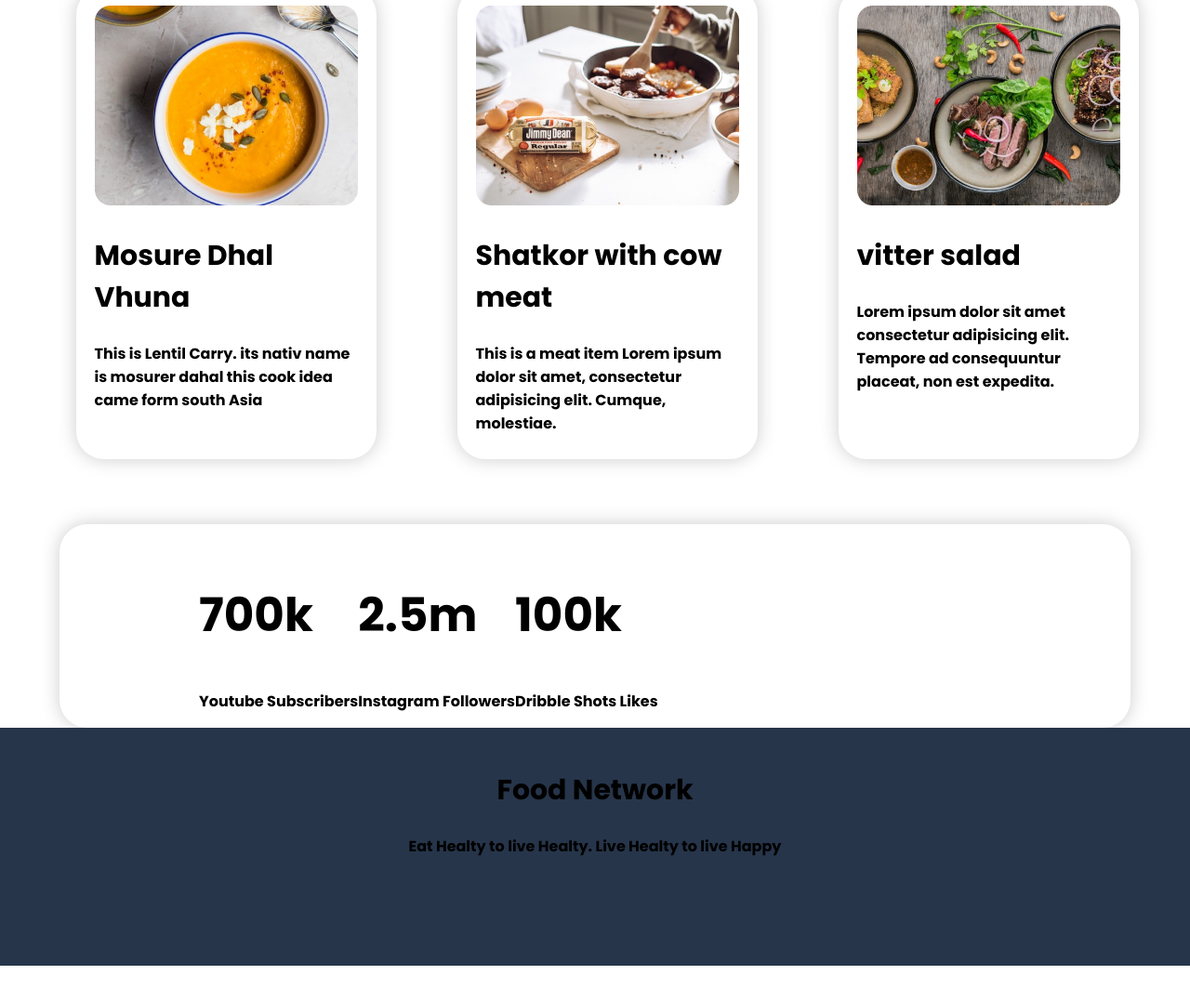
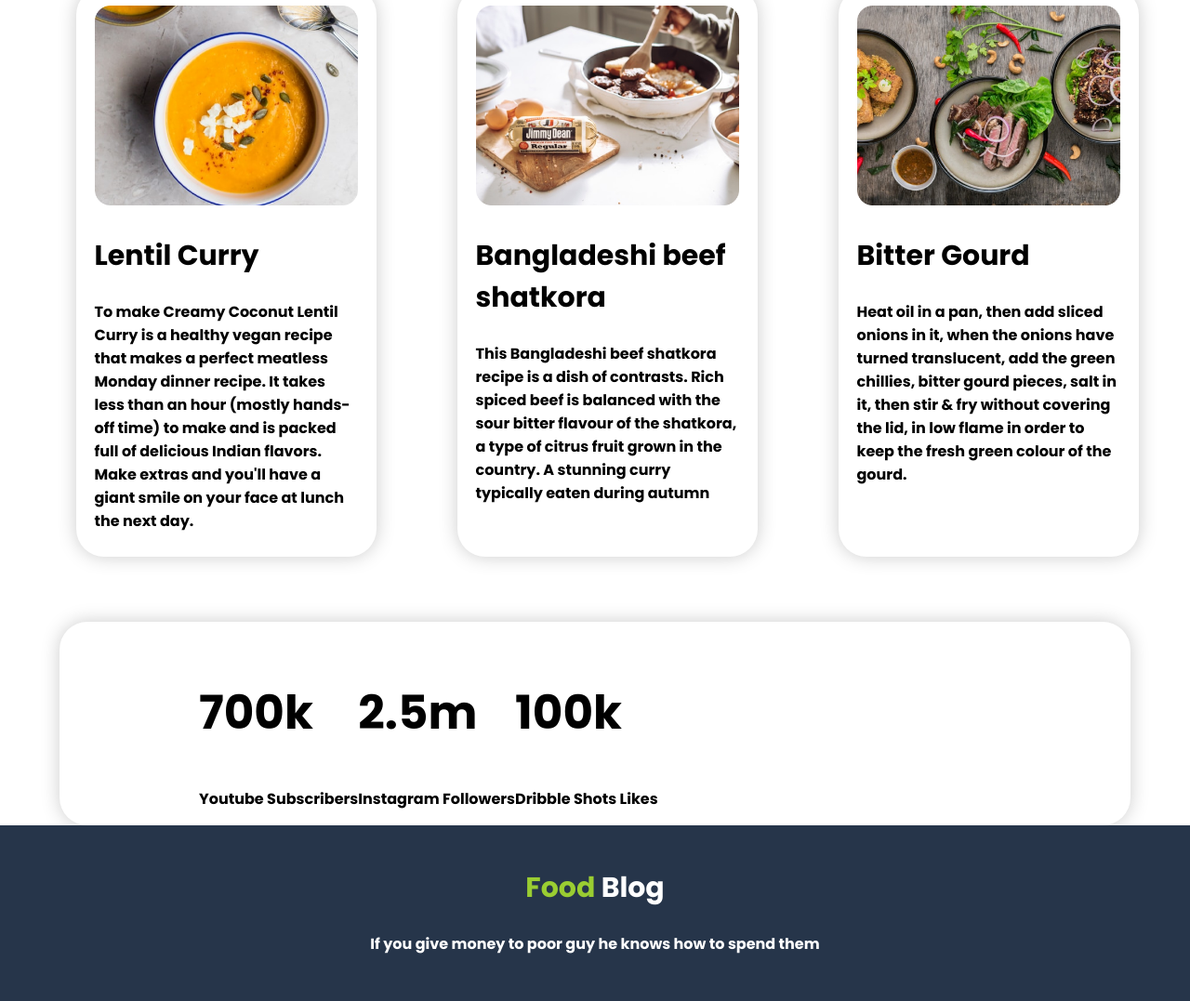
Before and after one commit to Hasankoysor/my-first-assessment, a plain HTML site: page index.html in a window 1280 px wide. Shown: the part 1635-2712 px from the top of the page at 93% size. Before the commit the page ends 2674 px from the top, so only its background shows below. Drawn offline with Linux system fonts and the light colour scheme.

Commit message:
add footer

```diff
--- a/index.html
+++ b/index.html
@@ -60,24 +60,30 @@
             <div class="supermodel">
                 <div><img src="img/dhal.png" alt=""></div>
                 <div>
-                    <h2>Mosure Dhal Vhuna</h2>
-                    <p>This is Lentil Carry. its nativ name is mosurer dahal this cook idea came form south Asia </p>
+                    <h2>Lentil Curry</h2>
+                    <p>To make Creamy Coconut Lentil Curry is a healthy vegan recipe that makes a perfect
+                        meatless Monday dinner recipe. It takes less than an hour (mostly hands-off time) to make and is
+                        packed full of delicious Indian flavors. Make extras and you'll have a giant smile on your face
+                        at lunch the next day.</p>
                 </div>
             </div>
             <div class="supermodel">
                 <div><img src="img/magso.jpg" alt=""></div>
                 <div>
-                    <h2>Shatkor with cow meat</h2>
-                    <p>This is a meat item Lorem ipsum dolor sit amet, consectetur adipisicing elit. Cumque, molestiae.
+                    <h2>Bangladeshi beef shatkora</h2>
+                    <p>This Bangladeshi beef shatkora recipe is a dish of contrasts. Rich spiced beef is balanced with
+                        the sour bitter flavour of the shatkora, a type of citrus fruit grown in the country. A stunning
+                        curry typically eaten during autumn
                     </p>
                 </div>
             </div>
             <div class="supermodel">
                 <div><img src="img/Project Cover1.jpg" alt=""></div>
                 <div>
-                    <h2>vitter salad</h2>
-                    <p>Lorem ipsum dolor sit amet consectetur adipisicing elit. Tempore ad consequuntur placeat, non est
-                        expedita.</p>
+                    <h2>Bitter Gourd</h2>
+                    <p>Heat oil in a pan, then add sliced onions in it, when the onions have turned translucent, add the
+                        green chillies, bitter gourd pieces, salt in it, then stir & fry without covering the lid, in
+                        low flame in order to keep the fresh green colour of the gourd.</p>
                 </div>
             </div>
         </div>
@@ -98,8 +104,8 @@
 
     </section>
     <footer class="footer">
-        <h2>Food Network</h2>
-        <p>Eat Healty to live Healty. Live Healty to live Happy</p>
+        <h2> <span class="footerfood">Food</span> Blog</h2>
+        <p> If you give money to poor guy he knows how to spend them</p>
     </footer>
 
 </body>
--- a/style.css
+++ b/style.css
@@ -25,7 +25,7 @@ h1 {
   padding: 10px 40px;
   color: white;
   background-image: linear-gradient(orange, tomato, red);
-  border-radius: 10px;
+  border-radius: 30px;
 }
 .middle {
   width: 50%;
@@ -85,4 +85,8 @@ h2 {
   background-color: #26354a;
   padding-bottom: 100px;
   padding-top: 20px;
+  color: white;
 }
+.footerfood {
+  color: yellowgreen;
+}
```
